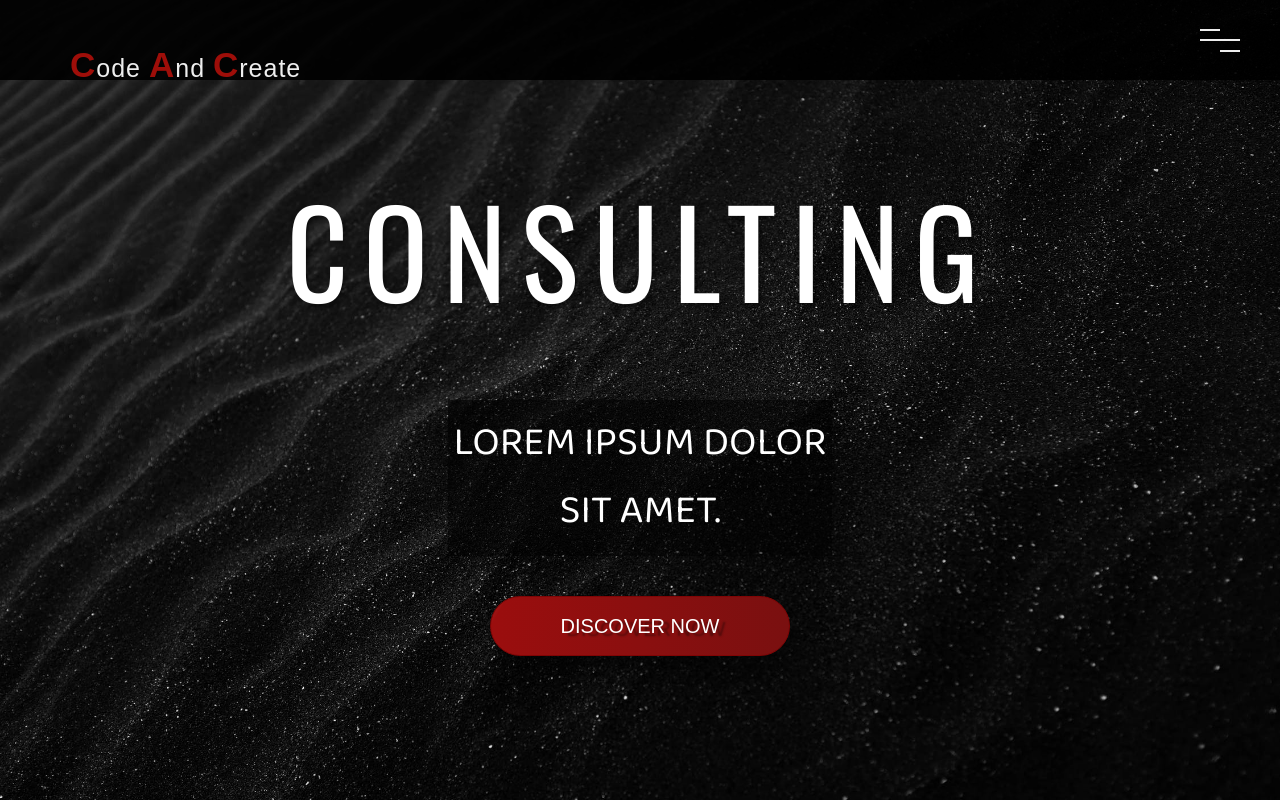
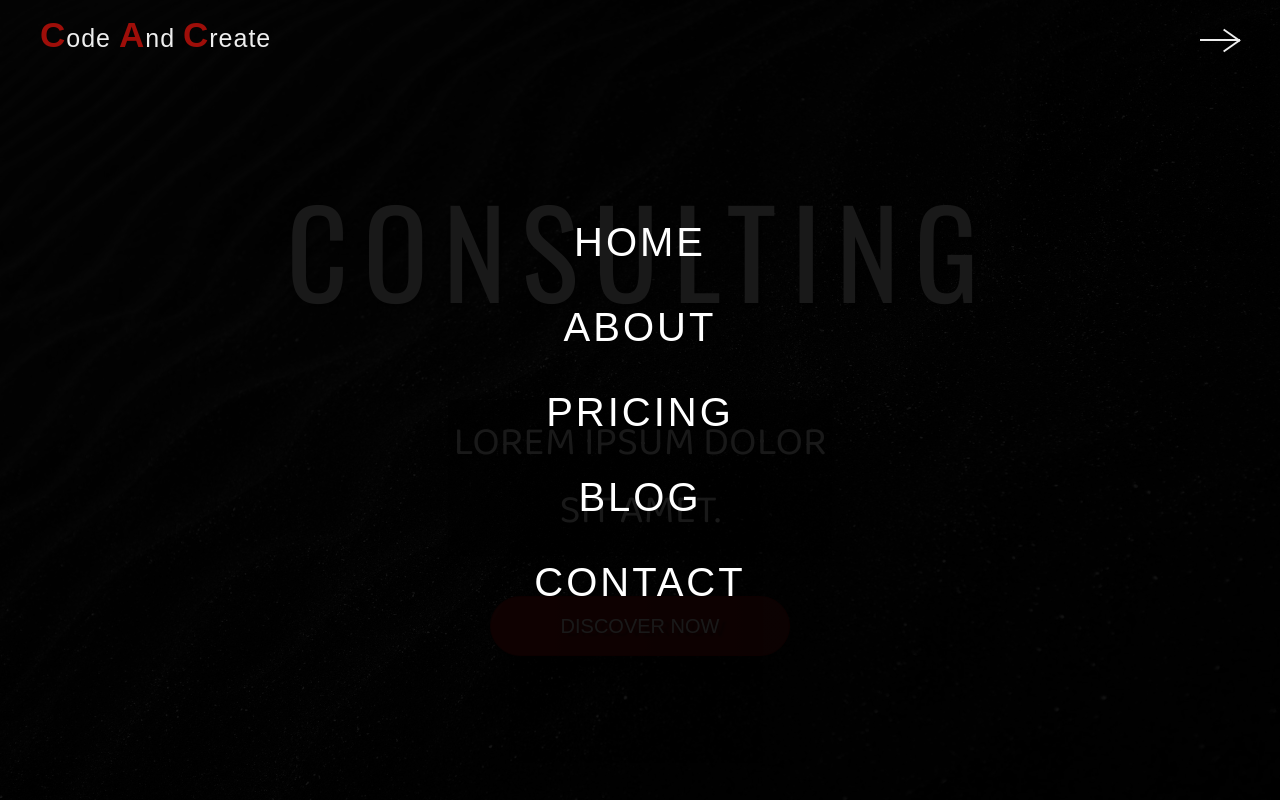
Before and after one commit to dianaygdesign/business-agency, a plain HTML site: page index.html in a window 1280 px wide. Both pictures are taken after a click on the element 1220 px from the left and 40 px from the top of the page. Drawn offline with nearby package versions, Linux system fonts and the light colour scheme.

Commit message:
Created Navbar animation

```diff
--- a/script.js
+++ b/script.js
@@ -0,0 +1,9 @@
+// Navbar
+const menu = document.querySelector(".menu");
+const navbar = document.querySelector(".navbar");
+
+menu.addEventListener('click', () => {
+    navbar.classList.toggle("change");
+    menu.classList.toggle("change");
+});
+// End of Navbar
--- a/style.css
+++ b/style.css
@@ -171,16 +171,31 @@ html {
 /* Navbar */
 .navbar {
     width: 100%;
-    height: 8rem;
+    height: -8rem;
     background-color: rgba(0,0, 0, 0.9);
     position: fixed;
     top: 0;
     z-index: 10;
     padding: 3rem;
+    transition: height .5s;
+    animation: animateNavbar 1s .5s forwards;
+}
+
+@keyframes animateNavbar {
+    0% {
+        top: -8rem;
+    }
+    100% {
+        top: 0;
+    }
+}
+
+.navbar.change {
+    height: 100vh;
 }
 
 .navbar-logo {
-    position: relative;
+    position: absolute;
     top: 1.5rem;
     left: 4rem;
 }
@@ -209,6 +224,13 @@ html {
     align-items: center;
     opacity: 0;
     visibility: hidden;
+    transition: all .2s;
+}
+
+.change .nav-list{
+    opacity: 1;
+    visibility: visible;
+    transition: all .7s .5s;
 }
 
 .nav-link {
@@ -246,14 +268,26 @@ html {
     width: 100%;
     height: .2rem;
     background-color: #eee;
+    transition: transform .3s;
 }
 
 .line-1 {
     width: 50%;
 }
 
+.change .line-1 {
+      transform: translate(100%, 1rem) rotate(-35deg);
+    transform-origin: right;
+}
+
 .line-3 {
     width: 50%;
     margin-left: auto;
+
+}
+
+.change .line-3{
+    transform: translateY(-1rem) rotate(35deg);
+    transform-origin: right ;
 }
 /* End of Menu */
```
